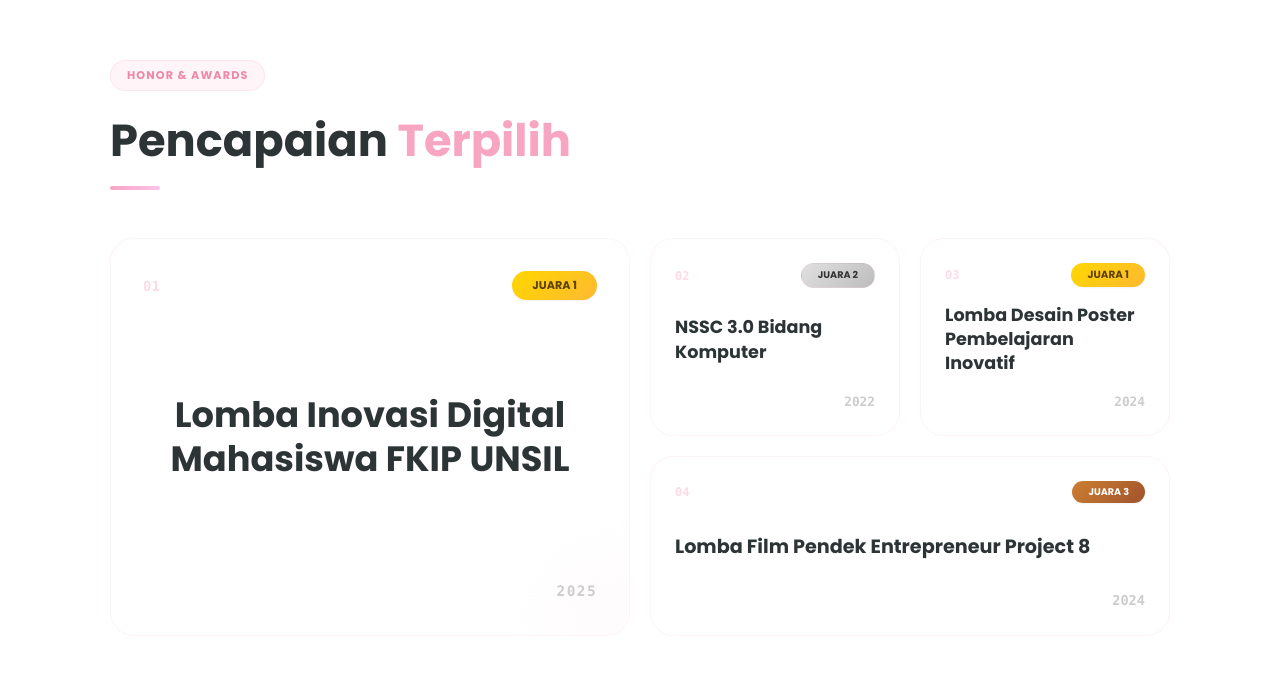
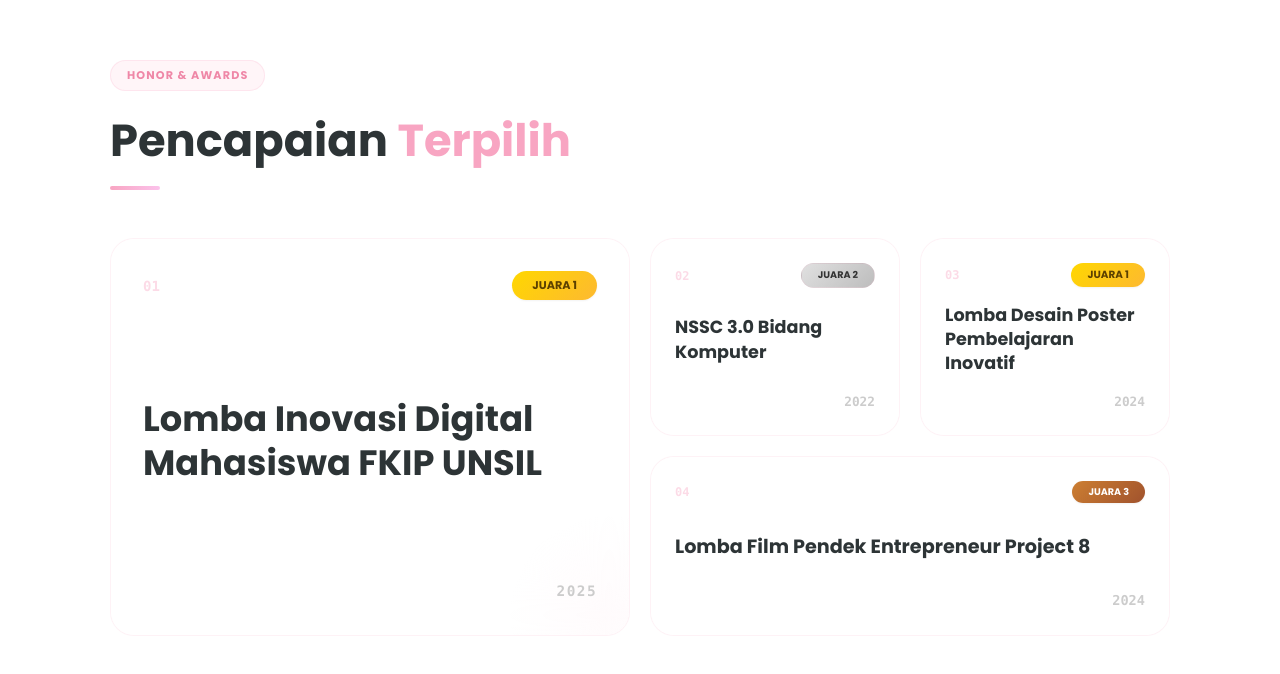
Before and after one commit to jmlabdlnsr/porto-dini, a Vue app: page / in a window 1280 px wide. Shown: the part 2114-2788 px from the top of the page. Built offline with nearby package versions, Linux system fonts and the light colour scheme.

Commit message:
update card

```diff
--- a/src/components/AboutSection.vue
+++ b/src/components/AboutSection.vue
@@ -41,8 +41,8 @@
 
 <script setup>
 const infoData = [
-  { label: 'Lokasi', value: 'Tasikmalaya', icon: '<svg xmlns="http://www.w3.org/2000/svg" width="20" height="20" viewBox="0 0 24 24" fill="none" stroke="currentColor" stroke-width="2" stroke-linecap="round" stroke-linejoin="round"><path d="M21 10c0 7-9 13-9 13s-9-6-9-13a9 9 0 0 1 18 0z"></path><circle cx="12" cy="10" r="3"></circle></svg>' },
-  { label: 'Lahir', value: 'Tasikmalaya', icon: '<svg xmlns="http://www.w3.org/2000/svg" width="20" height="20" viewBox="0 0 24 24" fill="none" stroke="currentColor" stroke-width="2" stroke-linecap="round" stroke-linejoin="round"><rect x="3" y="4" width="18" height="18" rx="2" ry="2"></rect><line x1="16" y1="2" x2="16" y2="6"></line><line x1="8" y1="2" x2="8" y2="6"></line><line x1="3" y1="10" x2="21" y2="10"></line></svg>' },
+  { label: 'Lokasi', value: 'Sumedang, ID', icon: '<svg xmlns="http://www.w3.org/2000/svg" width="20" height="20" viewBox="0 0 24 24" fill="none" stroke="currentColor" stroke-width="2" stroke-linecap="round" stroke-linejoin="round"><path d="M21 10c0 7-9 13-9 13s-9-6-9-13a9 9 0 0 1 18 0z"></path><circle cx="12" cy="10" r="3"></circle></svg>' },
+  { label: 'Lahir', value: '30 Juli 2005', icon: '<svg xmlns="http://www.w3.org/2000/svg" width="20" height="20" viewBox="0 0 24 24" fill="none" stroke="currentColor" stroke-width="2" stroke-linecap="round" stroke-linejoin="round"><rect x="3" y="4" width="18" height="18" rx="2" ry="2"></rect><line x1="16" y1="2" x2="16" y2="6"></line><line x1="8" y1="2" x2="8" y2="6"></line><line x1="3" y1="10" x2="21" y2="10"></line></svg>' },
   { label: 'Pendidikan', value: 'S1 Pend. Matematika', icon: '<svg xmlns="http://www.w3.org/2000/svg" width="20" height="20" viewBox="0 0 24 24" fill="none" stroke="currentColor" stroke-width="2" stroke-linecap="round" stroke-linejoin="round"><path d="M22 10v6M2 10l10-5 10 5-10 5z"></path><path d="M6 12v5c3 3 9 3 12 0v-5"></path></svg>' },
   { label: 'Status', value: 'Mahasiswi Aktif', icon: '<svg xmlns="http://www.w3.org/2000/svg" width="20" height="20" viewBox="0 0 24 24" fill="none" stroke="currentColor" stroke-width="2" stroke-linecap="round" stroke-linejoin="round"><path d="M16 21v-2a4 4 0 0 0-4-4H6a4 4 0 0 0-4 4v2"></path><circle cx="9" cy="7" r="4"></circle><polyline points="16 11 18 13 22 9"></polyline></svg>' },
 ];
--- a/src/components/AchievementSection.vue
+++ b/src/components/AchievementSection.vue
@@ -14,19 +14,22 @@
         <div class="bento-card lg:col-span-2 lg:row-span-2 bg-ultra-soft group relative">
           <div class="absolute inset-0 bg-white/85 backdrop-blur-[5px] z-[1]"></div>
 
-          <div class="relative z-[2] p-8 h-full flex flex-col items-center justify-center text-center">
-            <div class="absolute top-8 left-8 right-8 flex justify-between items-center">
+          <div class="relative z-[2] p-8 h-full flex flex-col justify-between">
+            <!-- Top Elements -->
+            <div class="flex justify-between items-center">
               <span class="font-mono text-sm font-bold text-primary-pink opacity-40">01</span>
               <span class="text-[0.7rem] font-extrabold uppercase px-5 py-1.5 rounded-full shadow-sm" style="background: linear-gradient(135deg, #FFD700, #FDB931); color: #5C4000;">Juara 1</span>
             </div>
 
-            <div class="w-full px-4">
+            <!-- Title (Left Aligned for consistency) -->
+            <div class="my-8">
               <h3 class="text-[clamp(1.5rem,3.5vw,2.2rem)] font-extrabold text-text-dark leading-tight m-0 group-hover:text-primary-pink transition-colors">
                 Lomba Inovasi Digital Mahasiswa FKIP UNSIL
               </h3>
             </div>
 
-            <div class="absolute bottom-8 right-8">
+            <!-- Bottom Elements -->
+            <div class="flex justify-end">
               <span class="font-bold text-[#ccc] text-[0.9rem] font-mono tracking-widest">2025</span>
             </div>
           </div>
```
